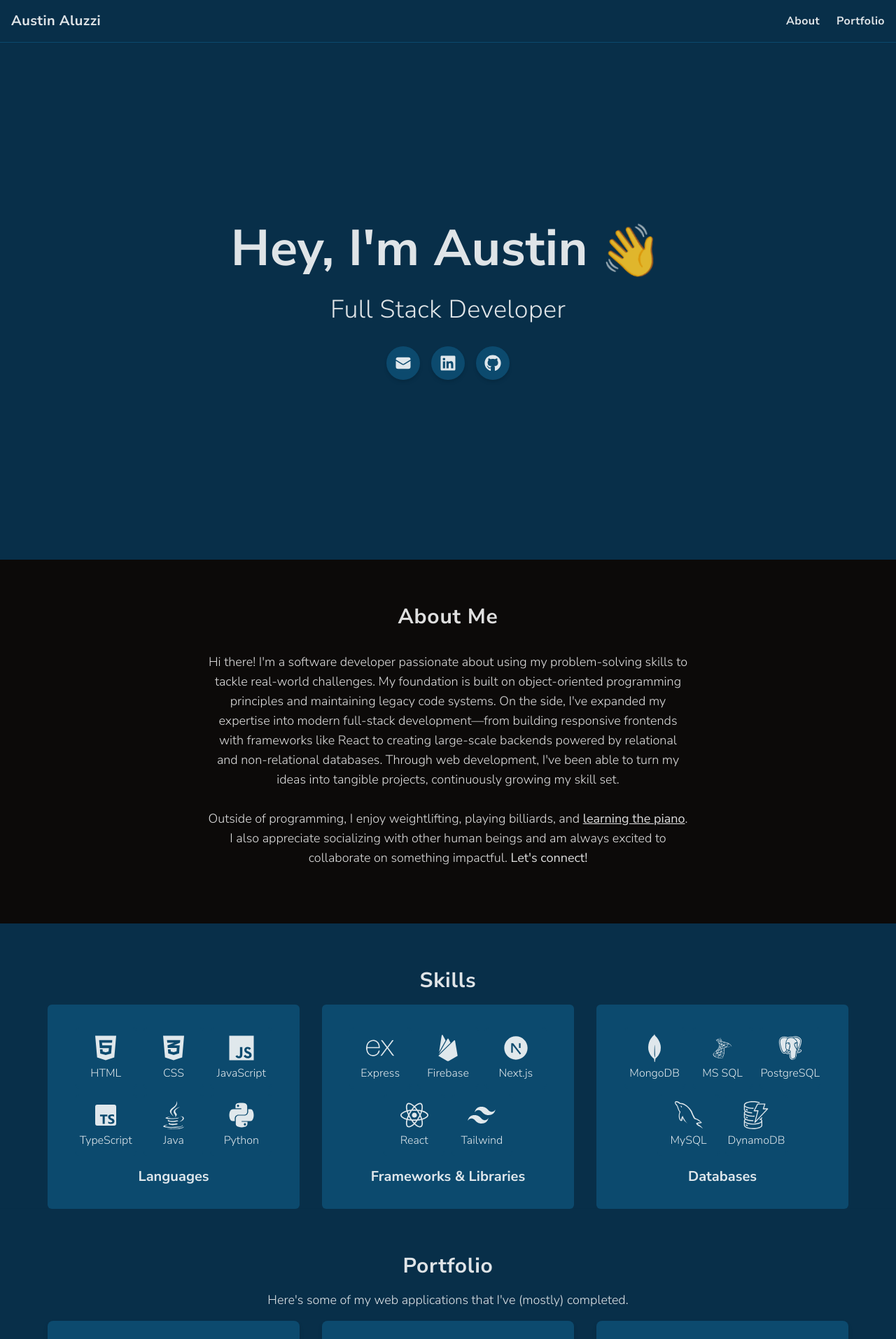
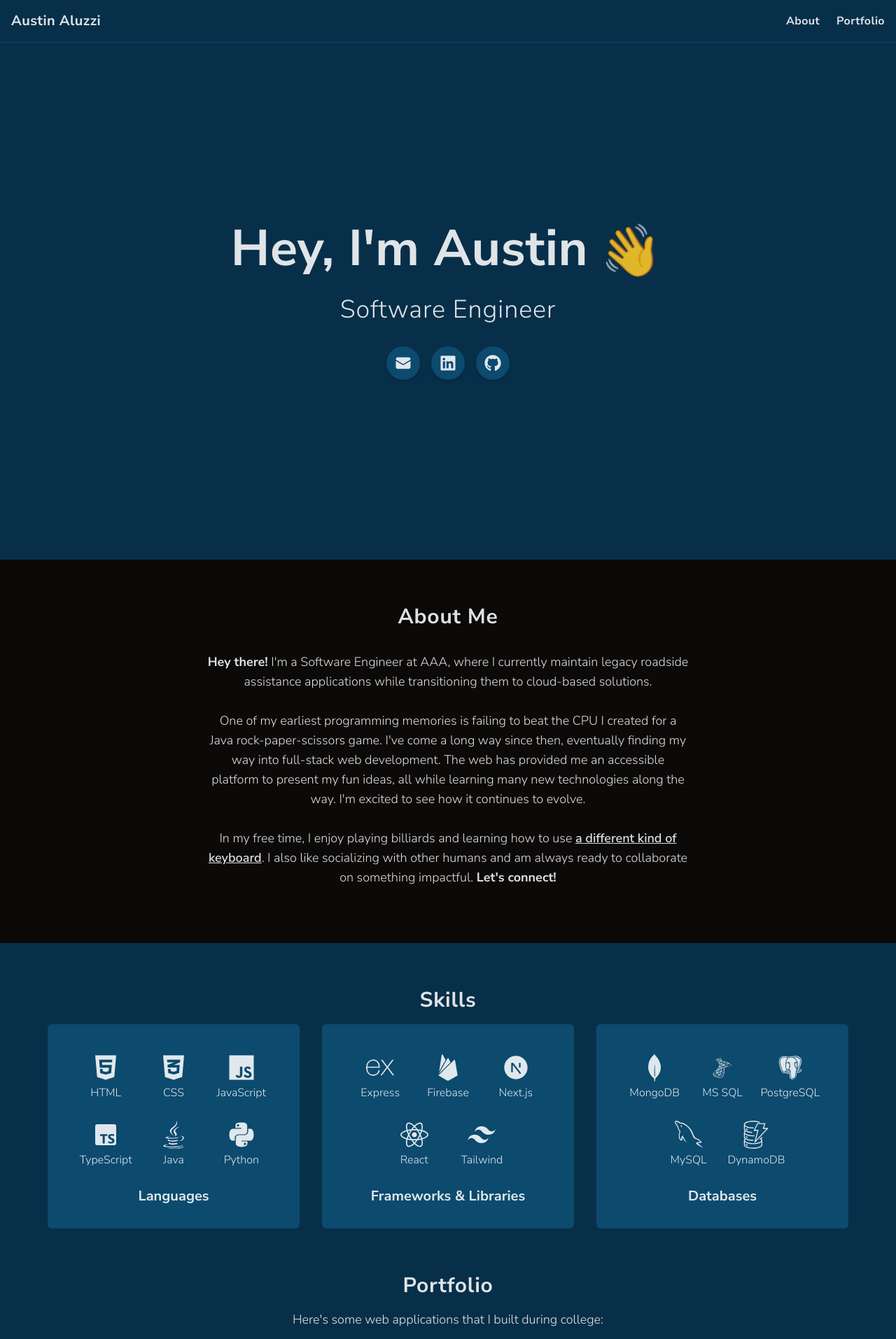
Before and after one commit to aaluzzi/personal-site, a React (Vite) app: page / in a window 1280 px wide. Shown: the top 1914 px of the page at 70% size. Built offline with nearby package versions, Linux system fonts and the light colour scheme; no server answers.

Commit message:
Update hero, about, and portfolio text

```diff
--- a/src/components/ProjectCard.jsx
+++ b/src/components/ProjectCard.jsx
@@ -24,7 +24,6 @@ export default function ProjectCard({ project, index }) {
             whileInView="visible"
             viewport={{
                 once: true,
-                margin: "-25px",
             }}
             className="max-w-[360px] bg-sky-900 rounded-lg p-8 flex flex-col gap-4 drop-shadow-md">
             <a href={project.demo}><img src={`./assets/images/${project.id}.png`} className="aspect-video rounded-lg" /></a>
--- a/src/components/sections/About.jsx
+++ b/src/components/sections/About.jsx
@@ -5,9 +5,11 @@ export default function About() {
         <>
             <Header title="About Me" />
             <p className="max-w-[720px] text-lg p-4">
-            Hi there! I'm a software developer passionate about using my problem-solving skills to tackle real-world challenges. My foundation is built on object-oriented programming principles and maintaining legacy code systems. On the side, I've expanded my expertise into modern full-stack development—from building responsive frontends with frameworks like React to creating large-scale backends powered by relational and non-relational databases. Through web development, I've been able to turn my ideas into tangible projects, continuously growing my skill set.
+            <b className="font-bold">Hey there!</b> I'm a Software Engineer at AAA, where I currently maintain legacy roadside assistance applications while transitioning them to cloud-based solutions.
             <br /><br />
-            Outside of programming, I enjoy weightlifting, playing billiards, and <a href="https://www.youtube.com/@AustinArpeggio"><u><b>learning the piano</b></u></a>. I also appreciate socializing with other human beings and am always excited to collaborate on something impactful. <b>Let's connect!</b>
+            One of my earliest programming memories is failing to beat the CPU I created for a Java rock-paper-scissors game. I've come a long way since then, eventually finding my way into full-stack web development. The web has provided me an accessible platform to present my fun ideas, all while learning many new technologies along the way. I'm excited to see how it continues to evolve.
+            <br /><br />
+            In my free time, I enjoy playing billiards and <a href="https://www.youtube.com/@AustinatoPiano">learning how to use <u><b className="font-semibold">a different kind of keyboard</b></u></a>. I also like socializing with other humans and am always ready to collaborate on something impactful. <b className="font-bold">Let's connect!</b>
             </p>
         </>
     )
--- a/src/components/sections/Hero.jsx
+++ b/src/components/sections/Hero.jsx
@@ -46,8 +46,8 @@ export default function Hero() {
             </motion.h1>
             <motion.p
                 variants={variants}
-                className="text-3xl md:text-4xl leading-tight">
-                Full Stack Developer
+                className="text-3xl md:text-4xl tracking-wide leading-tight">
+                Software Engineer
             </motion.p>
             <motion.ul
                 variants={variants}
--- a/src/components/sections/Portfolio.jsx
+++ b/src/components/sections/Portfolio.jsx
@@ -6,7 +6,7 @@ export default function Portfolio() {
     return (
         <>
             <Header title="Portfolio" />
-            <p className="text-lg">Here's some of my web applications that I've (mostly) completed.</p>
+            <p className="text-lg">Here's some web applications that I built during college:</p>
             <div className="flex flex-wrap justify-center gap-8">
                 {projects.map(project => <ProjectCard project={project} key={project.id} />)}
             </div>
```
